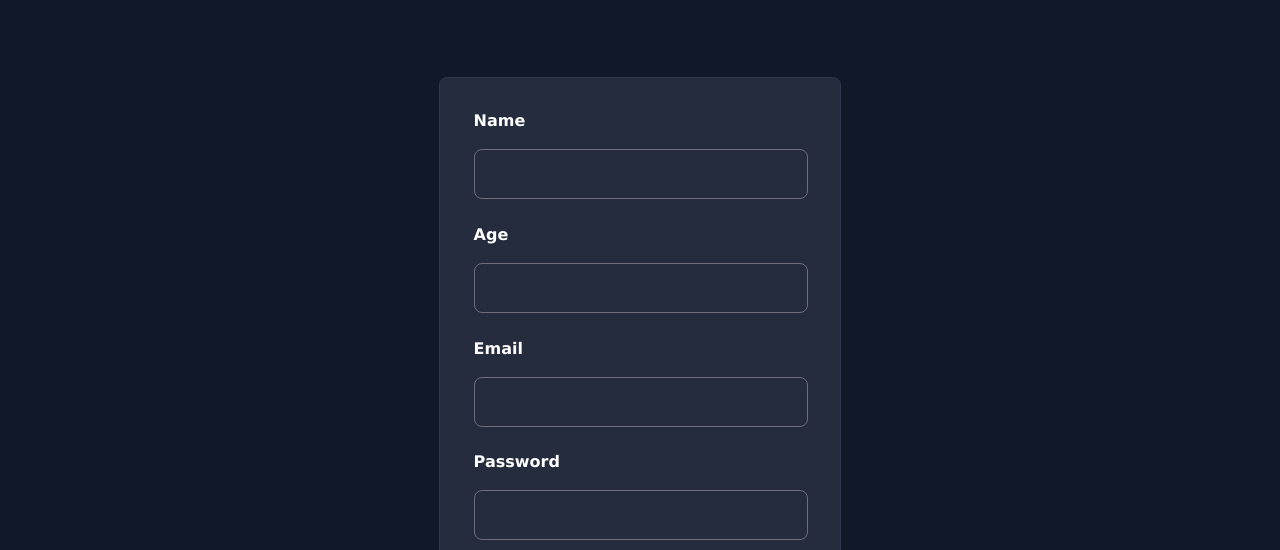
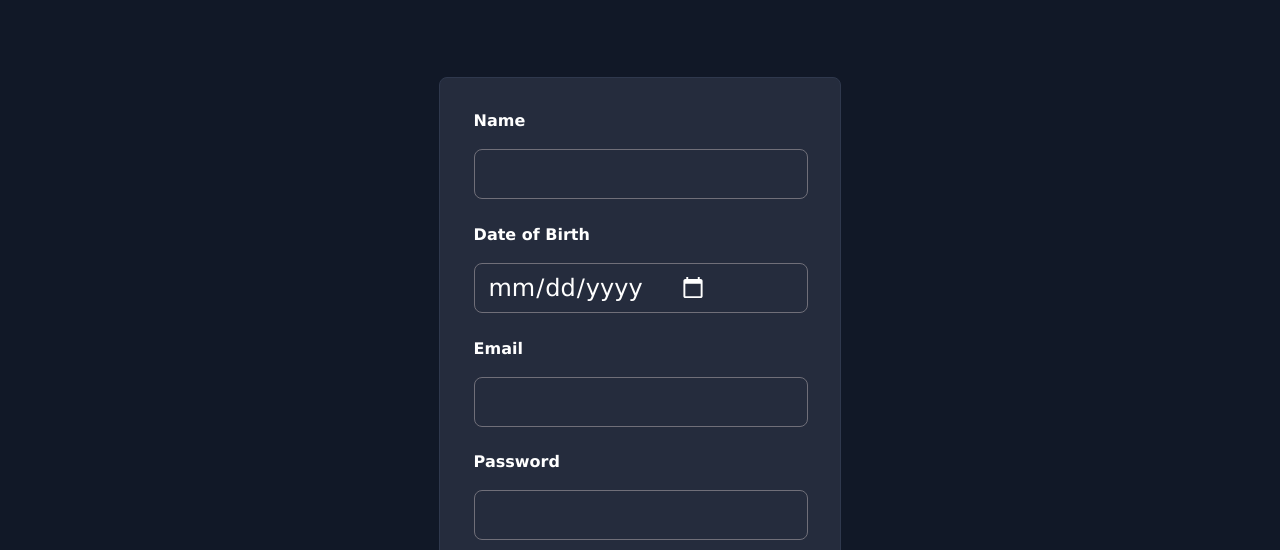
Before and after one commit to dilawarr/knowledege-wave, a plain HTML site: page sign_up.html in a window 1280 px wide. Shown: the part 250-800 px from the top of the page. Drawn offline with Linux system fonts and the light colour scheme.

Commit message:
Changed 'Age' field to 'Date of Birth' when signing up

```diff
--- /dev/null
+++ b/css/sign_up.css
@@ -0,0 +1,30 @@
+input::-webkit-calendar-picker-indicator {
+
+    filter: invert(1);
+}
+
+input::-webkit-datetime-edit-month-field {
+
+    color: white;
+}
+
+input::-webkit-datetime-edit-day-field {
+
+    color: #FFFFFF;
+}
+
+input::-webkit-datetime-edit-year-field {
+
+    color: #FFFFFF;
+}
+
+input::-webkit-datetime-edit-text {
+    color: #FFFFFF;
+}
+
+input[type="date"] {
+    flex-direction: row;
+}
+/* input[type="date"] {
+    color: #ffffff;
+} */
--- a/sign_up.html
+++ b/sign_up.html
@@ -5,6 +5,7 @@
     <meta name="viewport" content="width=device-width, initial-scale=1.0">
     <link rel="stylesheet" href="css/global.css">
     <link rel="stylesheet" href="css/sign_in.css">
+    <link rel="stylesheet" href="css/sign_up.css">
     <script src="js/global.js"></script>
     <title>Sign Up | Knowledge Wave</title>
 </head>
@@ -30,8 +31,8 @@
                 <form action="" id="sign_in_form">
                     <label for="name">Name</label><br>
                     <input type="text" id="name" name="name" aria-label="Full Name" required>
-                    <label for="age">Age</label><br>
-                    <input type="number" name="age" id="age" aria-label="Age" required>
+                    <label for="birthdate">Date of Birth</label><br>
+                    <input type="date" name="birthdate" id="birthdate" aria-label="birthdate" required>
                     <label for="emailLogin">Email</label><br>
                     <input type="email" id="emailLogin" name="emailLogin" aria-label="Email" required>
                     <label for="emailLogin">Password</label><br>
```
Also changed, not shown: sign_in.html (line endings or trailing spaces).
